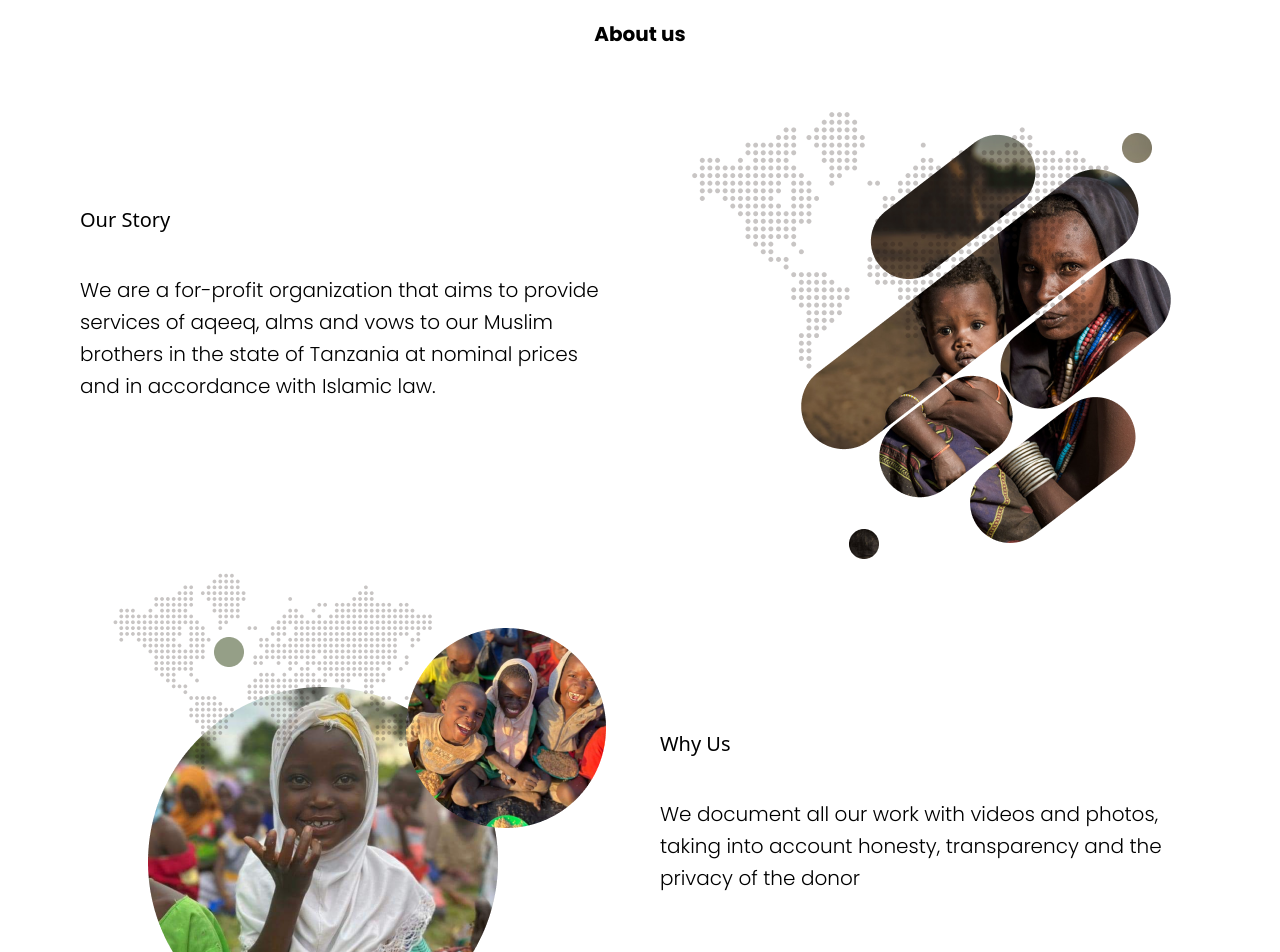
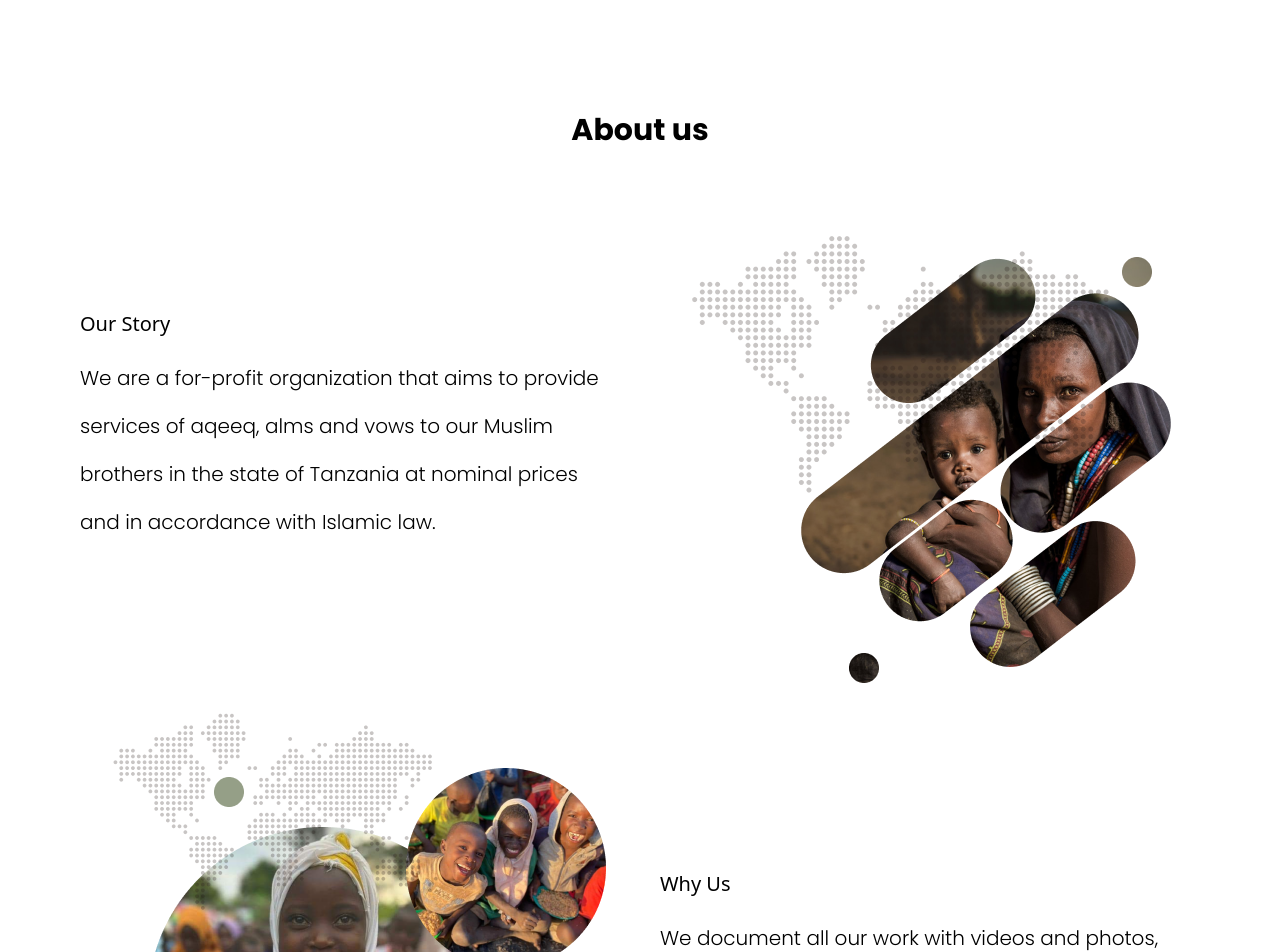
Before and after one commit to Ahmed-Abozied1/Alhaya-Website, a React (Create React App) app: page /about-us in a window 1280 px wide. Shown: the top 952 px of the page. Built offline with nearby package versions, Linux system fonts and the light colour scheme; a web font is replaced by a local one.

Commit message:
add About  section

```diff
--- a/src/components/AboutUsRow.js
+++ b/src/components/AboutUsRow.js
@@ -2,14 +2,14 @@ import React from 'react'
 
 const AboutUsRow = ({title,para, imgSrc}) => {
   return (
-<div className=" lg:grid lg:grid-cols-2 lg:gap-10 items-center">
+<div className=" lg:grid lg:grid-cols-2 lg:gap-10 items-center flex lg:flex-col flex-col-reverse">
 
-       <div className="flex  lg:gap-10 gap-6 flex-col">
+       <div className="flex  lg:gap-4 gap-2 flex-col">
 
          <h1 className="xl:text-3xl text-xl capitalize font-sans font-medium xl:leading-relaxed">
          {title}
          </h1>
-         <p className="text-black font-normal text-xl leading-8  xl:text-base  xl:leading-8">
+         <p className=" para   ">
         {para}
          </p>
 
--- a/src/components/AboutUsRowReverse.js
+++ b/src/components/AboutUsRowReverse.js
@@ -12,13 +12,13 @@ const AboutUsRowReverse = ({title,para, imgSrc}) => {
            className="w-25 object-contain "
          />
        </div>
-       <div className="flex  lg:gap-10 gap-6 flex-col">
+       <div className="flex  lg:gap-4 gap-2 flex-col">
 
          <h1
-          className="xl:text-3xl text-xl capitalize font-sans font-medium xl:leading-relaxed">
+          className="xl:text-3xl text-xl lg:mt-6 mt-8 capitalize font-sans font-medium xl:leading-relaxed">
          {title}
          </h1>
-         <p className="text-black font-normal  leading-8 text-xl xl:text-base xl:leading-8">
+         <p className=" para ">
         {para}
          </p>
 
--- a/src/components/Home/AboutUs.js
+++ b/src/components/Home/AboutUs.js
@@ -5,9 +5,12 @@ import Title from "../Title";
 const AboutUs = () => {
   return (
     <div className="my-0 py-0 md:px-20 px-8 bg-dry">
-      <Title title="About us " />
+    <div className="">
+      <Title title="About us "  />
 
-      <AboutUsRow
+    </div>
+<div className="flex  lg:gap-4 gap-10 flex-col ">
+<AboutUsRow
         title="Our Story"
         para="We are a for-profit organization that
 aims to provide services of aqeeq, alms and
@@ -29,6 +32,8 @@ the privacy of the donor"
          and delivering them to needy Muslims."
         imgSrc="Group3.png"
       />
+</div>
+
     </div>
   );
 };
--- a/src/components/Title.js
+++ b/src/components/Title.js
@@ -2,8 +2,8 @@ import React from "react";
 
 const Title = ({ title }) => {
   return (
-    <div className="w-full flex sm:gap-8 gap-4 items-center justify-center mt-5 text-3xl">
-      <h2 className="sm:text-xl font-bold text-lg">{title}</h2>
+    <div className="w-full flex sm:gap-8  items-center justify-center lg:mt-28 mt-10 mb-6">
+      <h2 className="sm:text-xl font-bold lg:text-3xl text-2xl ">{title}</h2>
     </div>
   );
 };
--- a/src/index.css
+++ b/src/index.css
@@ -172,3 +172,14 @@ height: 52px;
 height: 536px;
 
 }
+
+.para{
+
+
+  font-family: 'Poppins';
+  font-weight: 400;
+  font-size: 20px;
+  line-height: 48px;
+
+  color: #000000;
+}
```
